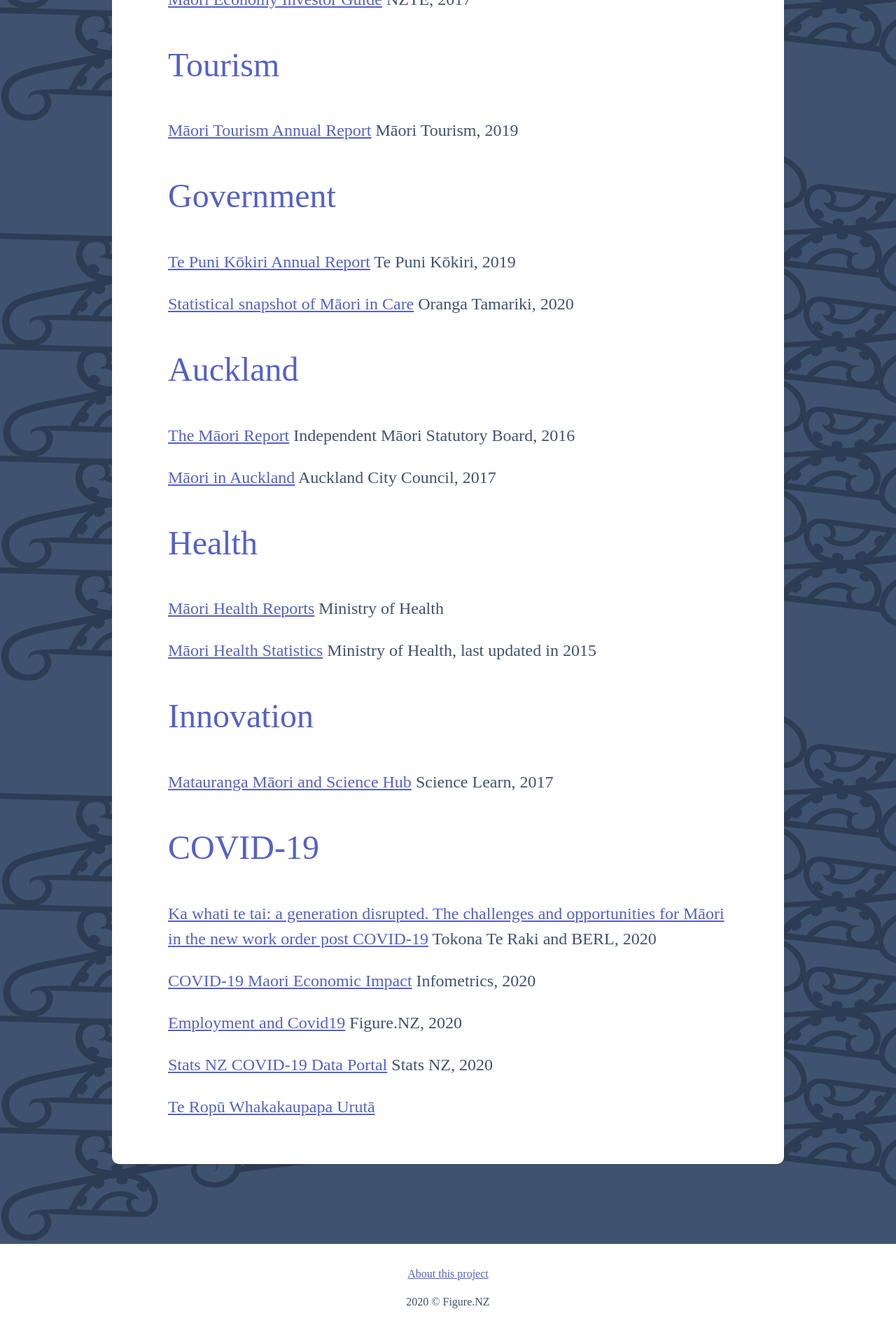
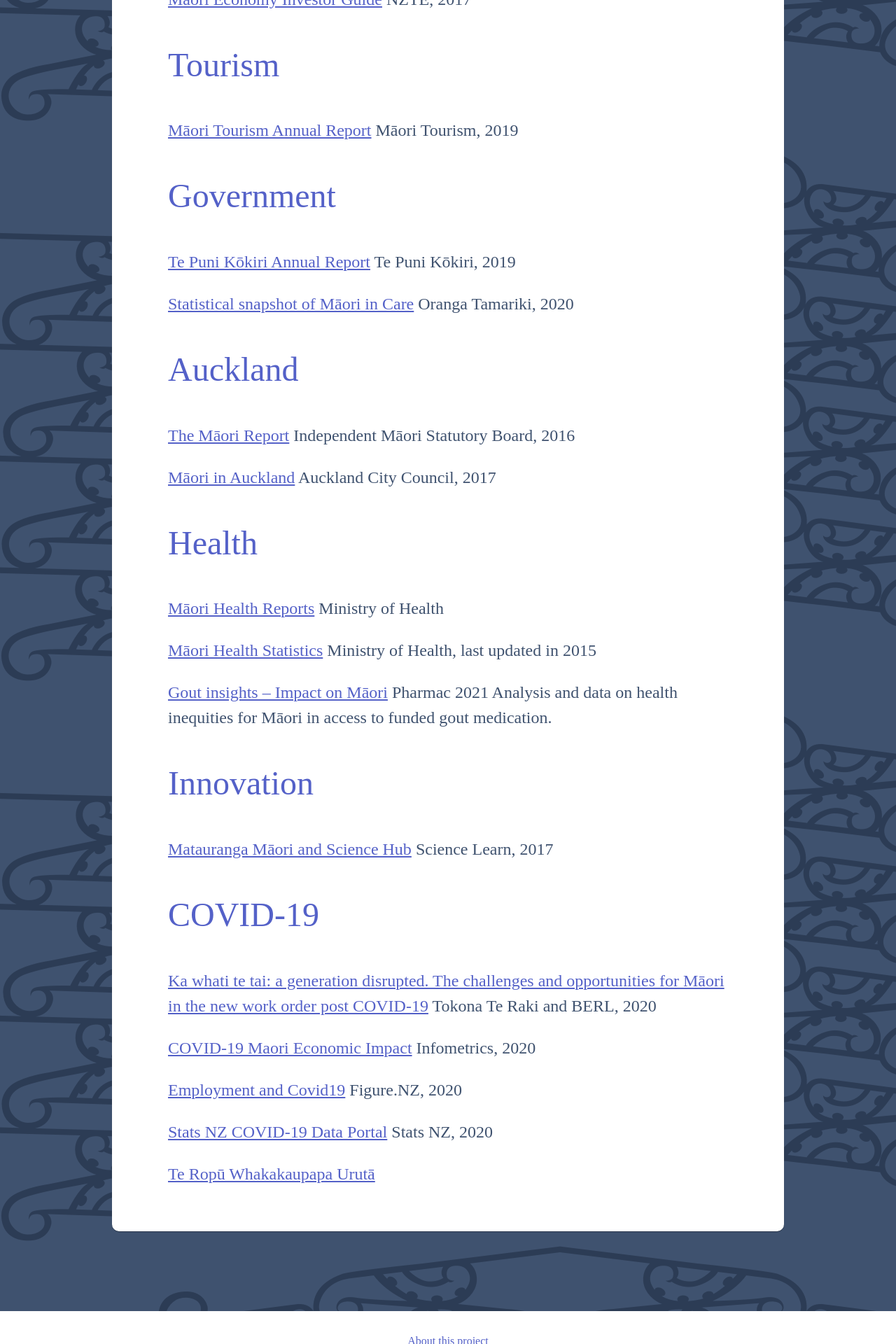
Before and after one commit to figurenz/microsite-maori, a Jekyll site: the page built from reports.md, in a window 1280 px wide. Shown: the part 3080-5000 px from the top of the page at 70% size. Built offline with Jekyll 4.4.1, drawn with Linux system fonts in a browser that asks for light colours; some web fonts are replaced.

Commit message:
add gout report

```diff
--- a/reports.md
+++ b/reports.md
@@ -112,6 +112,10 @@ Ministry of Health
 [Māori Health Statistics](https://www.health.govt.nz/our-work/populations/maori-health/tatau-kahukura-maori-health-statistics)
 Ministry of Health, last updated in 2015
 
+[Gout insights – Impact on Māori](https://pharmac.govt.nz/about/access-equity/medicine-access-equity-monitoring-and-outcomes-framework/gout-insights-impact-on-maori/)
+Pharmac 2021
+Analysis and data on health inequities for Māori in access to funded gout medication.
+
 ## Innovation
 
 [Matauranga Māori and Science Hub](https://www.sciencelearn.org.nz/resources/2545-matauranga-maori-and-science)
```
